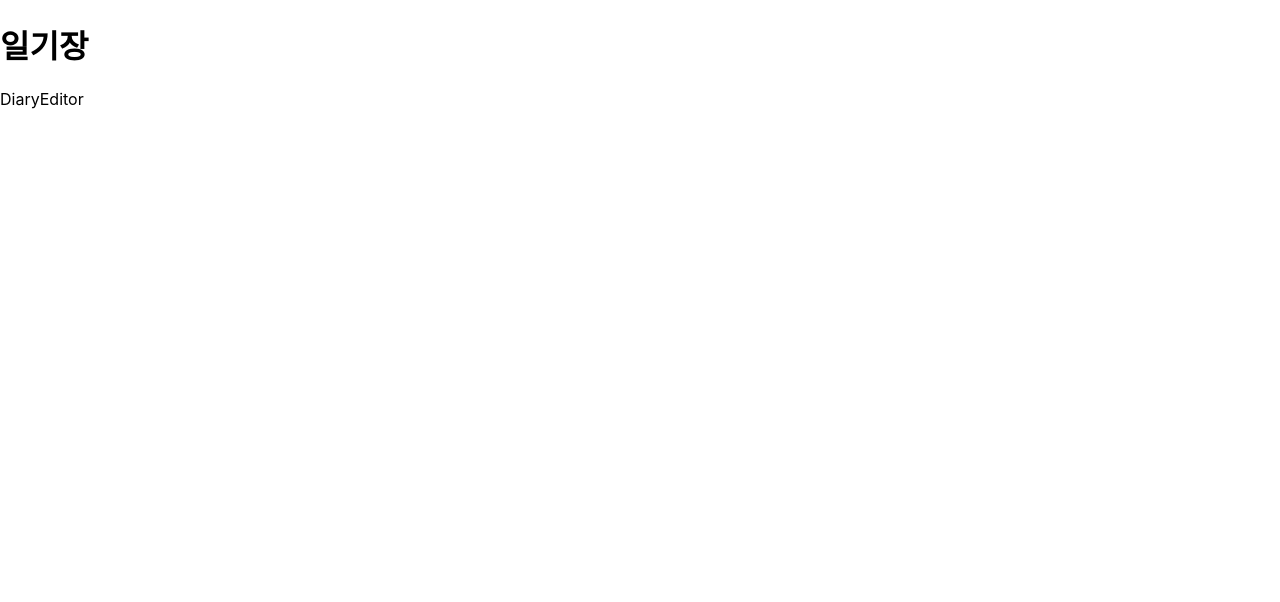
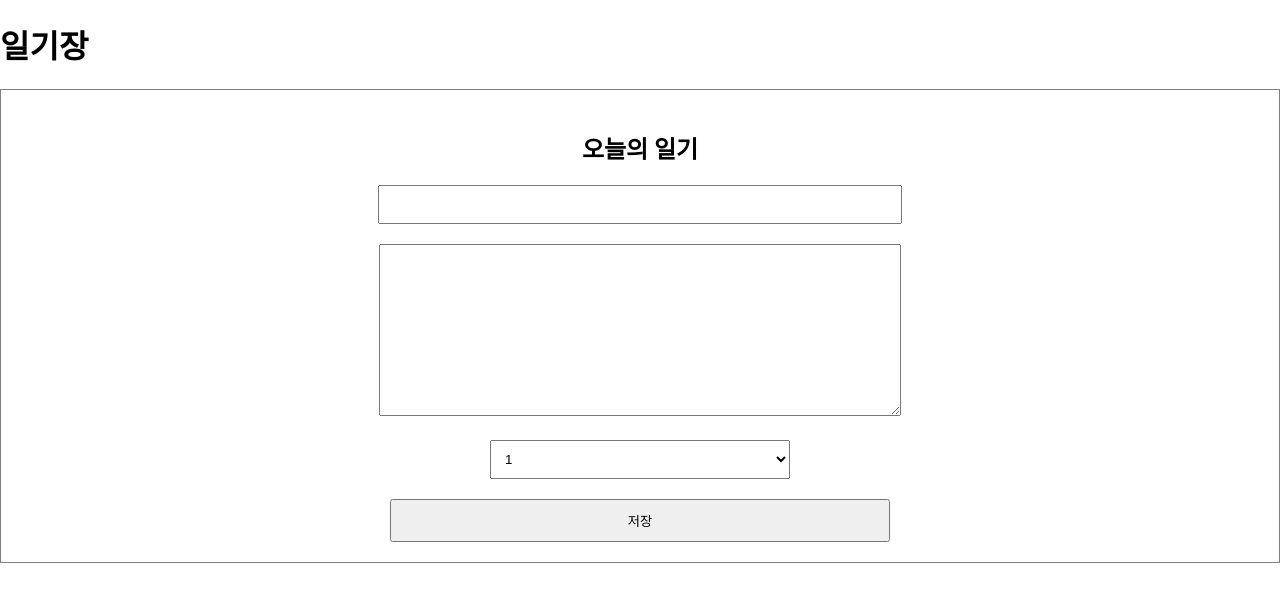
Before and after one commit to ruwan9/simplediary, a React (Create React App) app: page / in a window 1280 px wide. Shown: the top 602 px of the page. Built offline with nearby package versions, Linux system fonts and the light colour scheme.

Commit message:
feat: 사용자 입력 처리하기

```diff
--- a/src/DiaryEditor.js
+++ b/src/DiaryEditor.js
@@ -1,7 +1,39 @@
-import React from "react";
+import React, { useState } from "react";
 
 function DiaryEditor() {
-  return <div>DiaryEditor</div>;
+  const [state, setState] = useState({ author: "", content: "", emotion: 1 });
+
+  const handleChangeState = (e) => {
+    setState({ ...state, [e.target.name]: e.target.value });
+  };
+
+  const handleSubmit = () => {
+    console.log(state);
+  };
+
+  return (
+    <div className="DiaryEditor">
+      <h2>오늘의 일기</h2>
+      <div>
+        <input type="text" name="author" value={state.author} onChange={handleChangeState} />
+      </div>
+      <div>
+        <textarea name="content" value={state.content} onChange={handleChangeState}></textarea>
+      </div>
+      <div>
+        <select name="emotion" value={state.emotion} onChange={handleChangeState}>
+          <option value={1}>1</option>
+          <option value={2}>2</option>
+          <option value={3}>3</option>
+          <option value={4}>4</option>
+          <option value={5}>5</option>
+        </select>
+      </div>
+      <div>
+        <button onClick={handleSubmit}>저장</button>
+      </div>
+    </div>
+  );
 }
 
 export default DiaryEditor;
```
